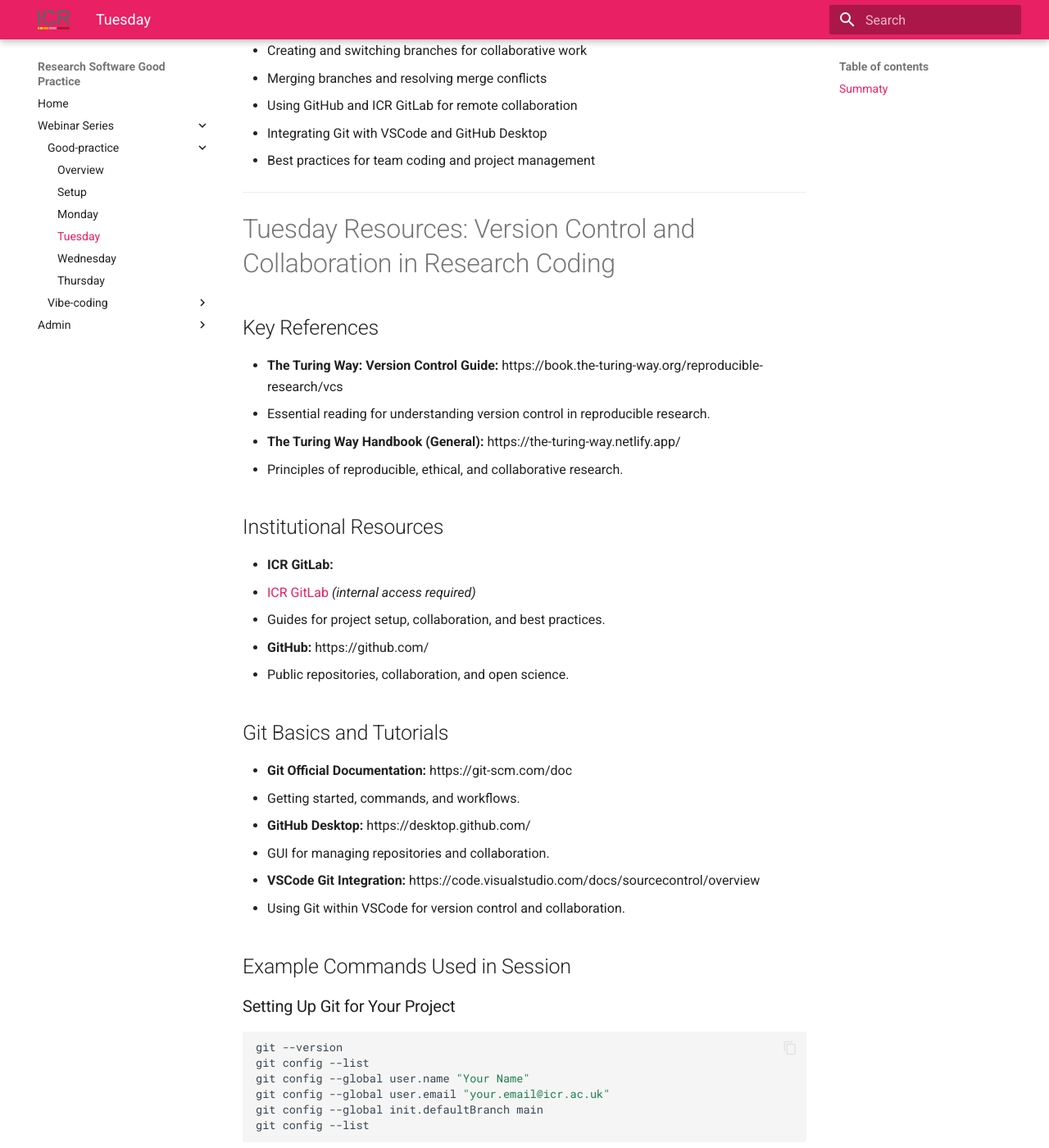
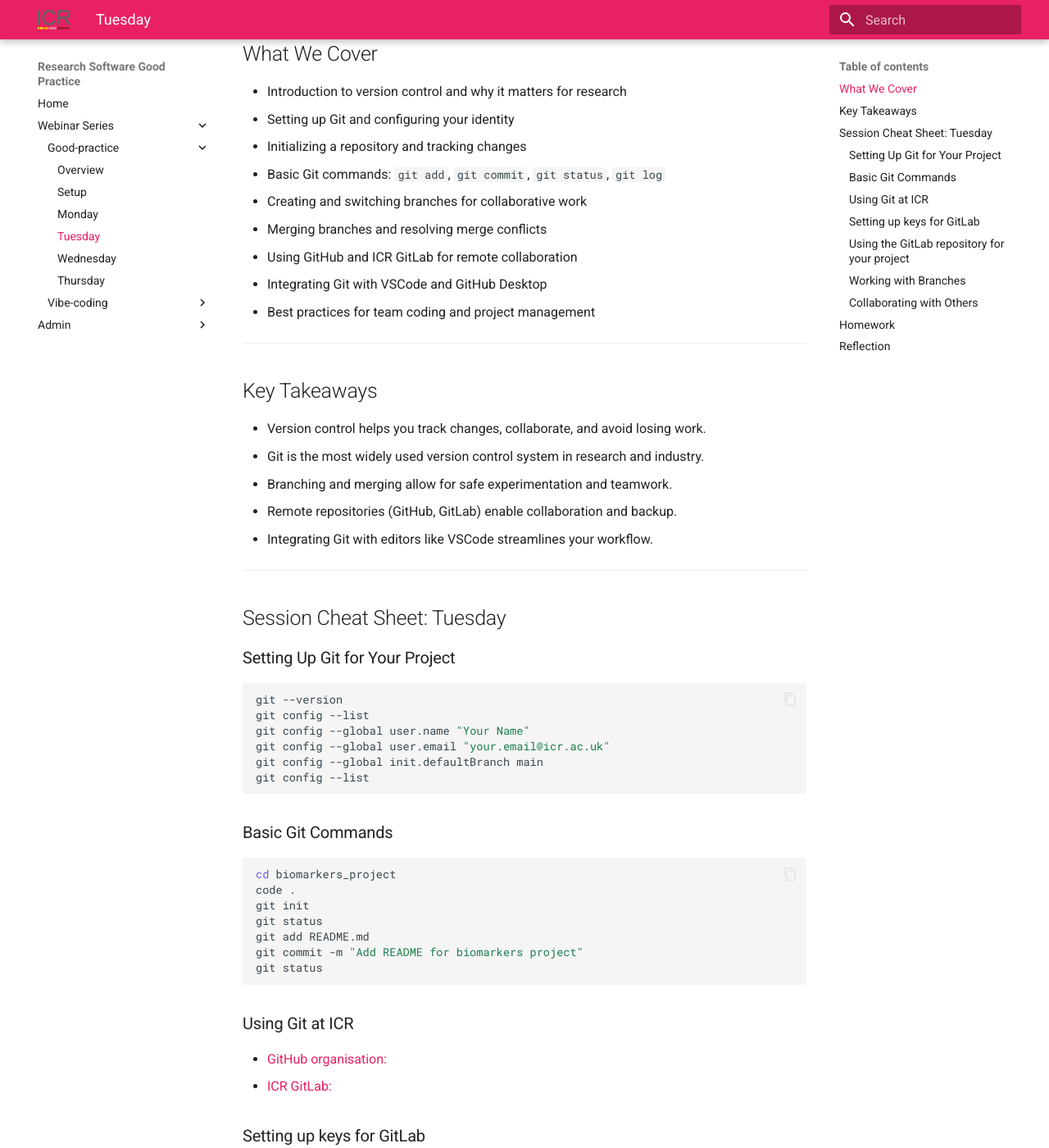
Before and after one commit to ICR-SC/good-practice, an MkDocs documentation site: the page built from docs/good/tuesday.md, in a window 1280 px wide and 1400 px high, scrolled down 316 px. Shown: the whole window at 82% size. Built offline with MkDocs 1.6.1 and Material for MkDocs 9.7.7, drawn with Linux system fonts in a browser that asks for light colours; some of the changed text lies outside the part shown.

````diff
--- a/docs/good/tuesday.md
+++ b/docs/good/tuesday.md
@@ -1,6 +1,11 @@
-# Tuesday Session Summary (For Researchers)
+# Tuesday Overview: Version Control and Collaboration in Research Coding
 
-## Summaty
+**Goal:**
+Understand the basics of version control with Git, set up repositories, collaborate using GitHub and GitLab, and integrate version control into your research workflow.
+
+---
+
+## What We Cover
 
 - Introduction to version control and why it matters for research
 - Setting up Git and configuring your identity
@@ -12,49 +17,22 @@
 - Integrating Git with VSCode and GitHub Desktop
 - Best practices for team coding and project management
 
+---
 
+## Key Takeaways
+
+- Version control helps you track changes, collaborate, and avoid losing work.
+- Git is the most widely used version control system in research and industry.
+- Branching and merging allow for safe experimentation and teamwork.
+- Remote repositories (GitHub, GitLab) enable collaboration and backup.
+- Integrating Git with editors like VSCode streamlines your workflow.
 
 ---
 
-# Tuesday Resources: Version Control and Collaboration in Research Coding
-
-## Key References
-
-- **The Turing Way: Version Control Guide:**
-  https://book.the-turing-way.org/reproducible-research/vcs
-  - Essential reading for understanding version control in reproducible research.
-
-- **The Turing Way Handbook (General):**
-  https://the-turing-way.netlify.app/
-  - Principles of reproducible, ethical, and collaborative research.
-
-## Institutional Resources
-
-- **ICR GitLab:**
-  - [ICR GitLab](https://gitlab.icr.ac.uk/) *(internal access required)*
-  - Guides for project setup, collaboration, and best practices.
-
-- **GitHub:**
-  https://github.com/
-  - Public repositories, collaboration, and open science.
-
-## Git Basics and Tutorials
-
-- **Git Official Documentation:**
-  https://git-scm.com/doc
-  - Getting started, commands, and workflows.
-
-- **GitHub Desktop:**
-  https://desktop.github.com/
-  - GUI for managing repositories and collaboration.
-
-- **VSCode Git Integration:**
-  https://code.visualstudio.com/docs/sourcecontrol/overview
-  - Using Git within VSCode for version control and collaboration.
-
-## Example Commands Used in Session
+## Session Cheat Sheet: Tuesday
 
 ### Setting Up Git for Your Project
+
 ```bash
 git --version
 git config --list
@@ -65,6 +43,7 @@ git config --list
 ```
 
 ### Basic Git Commands
+
 ```bash
 cd biomarkers_project
 code .
@@ -76,14 +55,17 @@ git status
 ```
 
 ### Using Git at ICR
-- [**GitHub organisation:**]) https://github.com/enterprises/icr/organizations)
-- [**ICR GitLab:** ](https://git.icr.ac.uk/)
+
+- [GitHub organisation:](https://github.com/enterprises/icr/organizations)
+- [ICR GitLab:](https://git.icr.ac.uk/)
 
 ### Setting up keys for GitLab
+
 ```bash
 ssh-keygen -t ecdsa -C ""
 ```
-` ~/.ssh/config`
+
+`~/.ssh/config`
 ```text
 # Private GitLab instance
 Host <your_usernames>.git.icr.ac.uk
@@ -91,7 +73,8 @@ Host <your_usernames>.git.icr.ac.uk
   IdentityFile ~/.ssh/id_ecdsa
 ```
 
-### Using the gitlab repository for your project
+### Using the GitLab repository for your project
+
 ```bash
 git init --initial-branch=main
 git remote add origin git@git.icr.ac.uk:ralcraft/biomarkers_project.git
@@ -101,6 +84,7 @@ git push --set-upstream origin main
 ```
 
 ### Working with Branches
+
 ```bash
 git branch experiment
 git checkout experiment
@@ -112,6 +96,7 @@ git merge experiment
 ```
 
 ### Collaborating with Others
+
 ```bash
 # Clone a repository (example)
 git clone https://git.icr.ac.uk/yourusername/biomarkers_project.git
@@ -120,6 +105,7 @@ git pull
 # Push your changes
 git push
 ```
+
 ---
 
 ## Homework
````
Also changed, not shown: TODO.md (+1 -13 lines), docs/good/monday.md (+109 -153 lines), docs/good/thursday.md (+1 -1 lines), docs/good/wednesday.md (+1 -1 lines).
